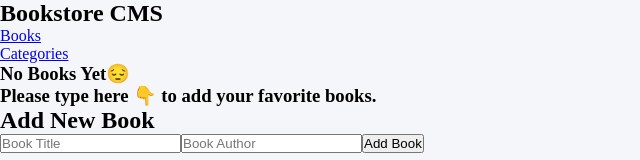
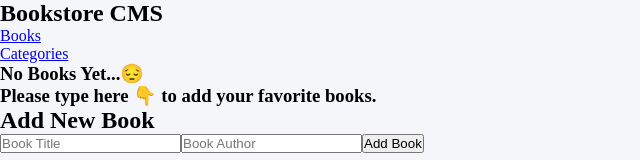
Before and after one commit to DammyShittu/Bookstore-React-Redux, a React (Create React App) app: page / in a window 1280 px wide. Shown: the top 160 px of the page, without its empty margins (0-640 px from the left). Built offline with nearby package versions, Linux system fonts and the light colour scheme.

Commit message:
Add Text To Return Statement In AllBooks Component

```diff
--- a/src/components/AllBooks.js
+++ b/src/components/AllBooks.js
@@ -32,7 +32,7 @@ const AllBooks = () => {
   }
   return (
     <div>
-      <h3>No Books Yet😔</h3>
+      <h3>No Books Yet...😔</h3>
       <h3>Please type here 👇 to add your favorite books.</h3>
       <BookInput propsToAddBooks={addNew} />
     </div>
```
